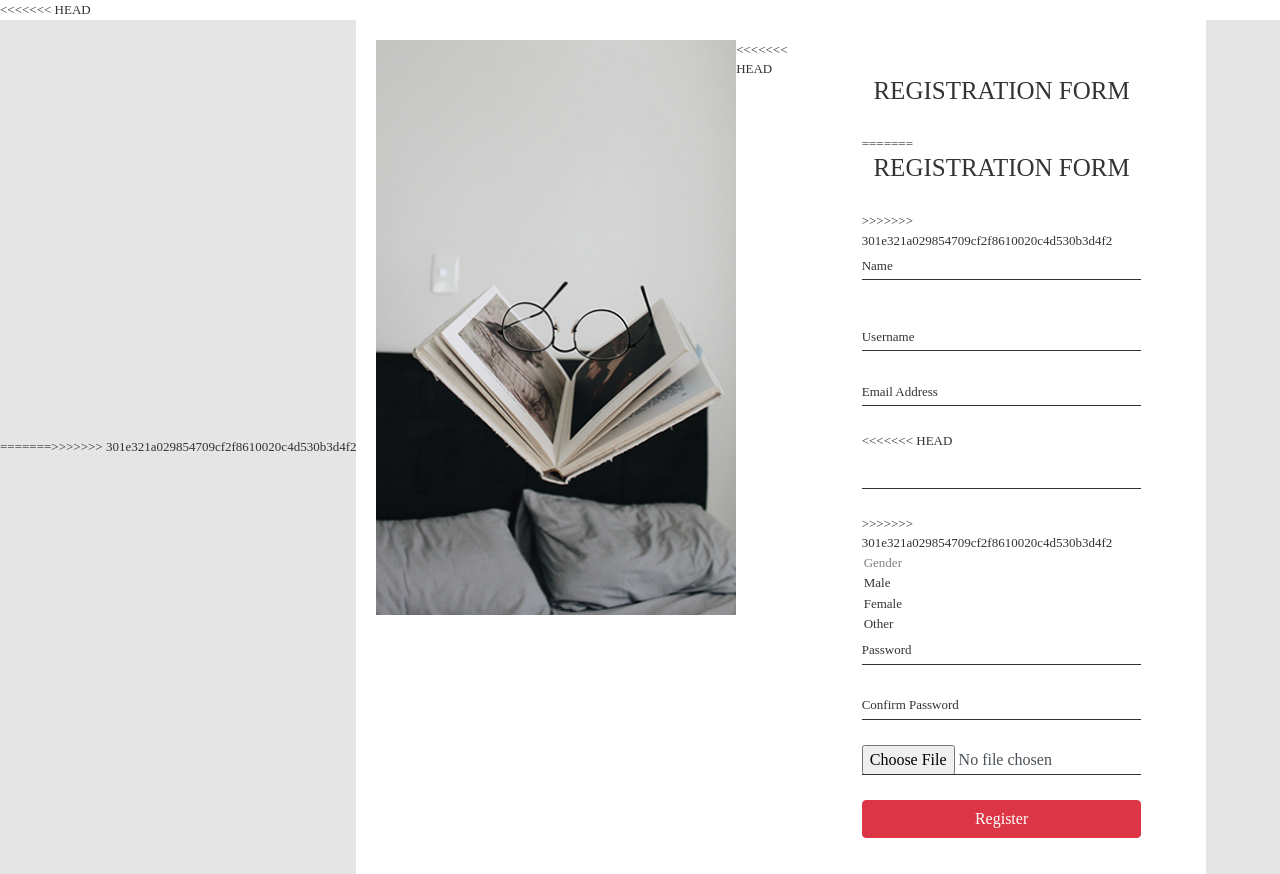
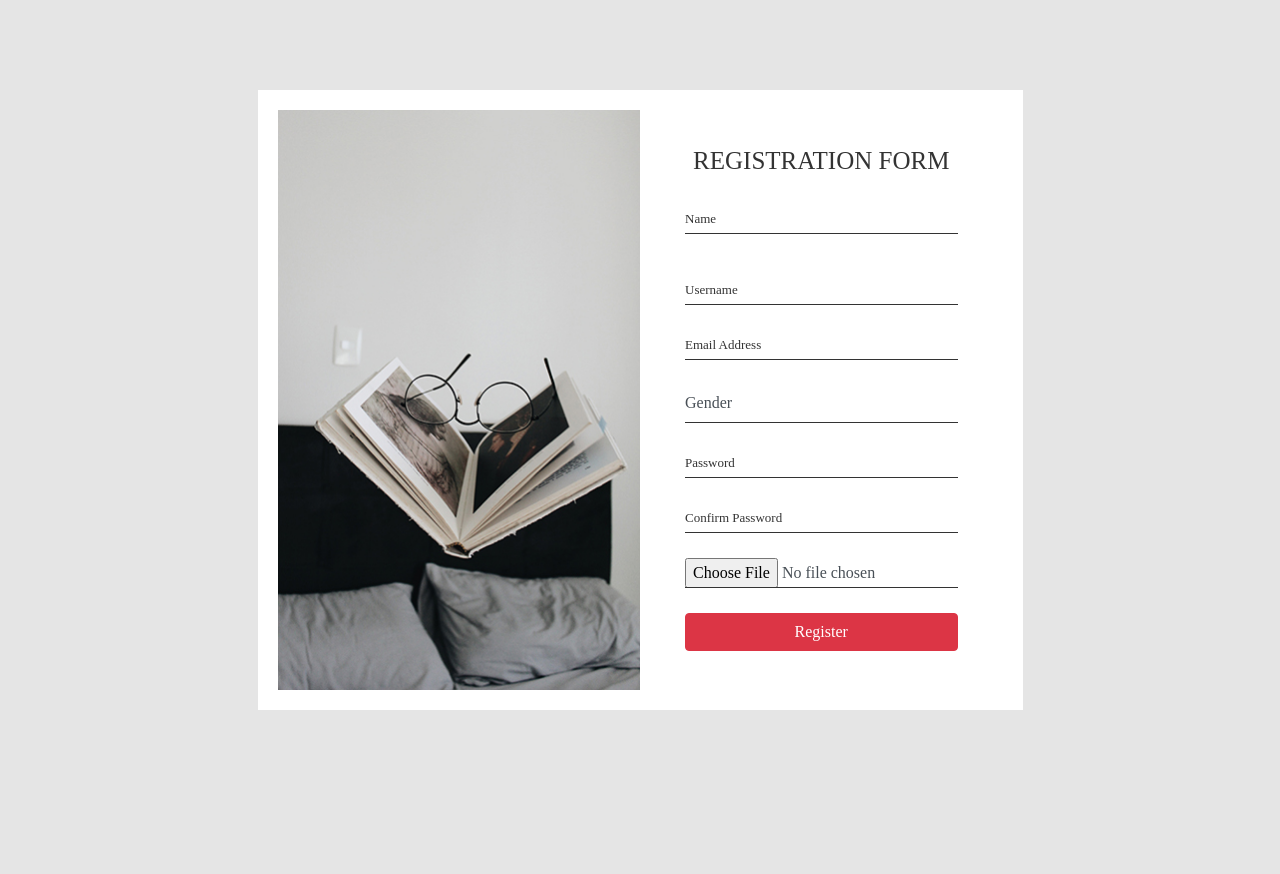
Before and after one commit to nguyenbaolong11062000/quanLyNhaSach, a Flask app: page /register in a window 1280 px wide. After the commit the page ends 710 px from the top, so only its background shows below. Run offline with Flask 2, Linux system fonts and the light colour scheme; lists and menus that the app fills with data are empty; parts of the project's set-up code (start-up, migrations or seed data) failed here and were passed over; some libraries are stand-ins or nearby versions; some web fonts are replaced.

Commit message:
thietLapQuanHe

```diff
--- a/nha_sach/templates/registerUser.html
+++ b/nha_sach/templates/registerUser.html
@@ -15,16 +15,11 @@
 
 	<body>
 
-<<<<<<< HEAD
     <div class="wrapper" style="background-image: url('../static/images/about.jpg');">
-=======
-		<div class="wrapper" style="background-image: url('../static/images/about.jpg');">
->>>>>>> 301e321a029854709cf2f8610020c4d530b3d4f2
 			<div class="inner">
 				<div class="image-holder">
 					<img src="../static/images/product2.jpg" alt="">
 				</div>
-<<<<<<< HEAD
 				<form method="post" action="" enctype="multipart/form-data">
 					<h3>Registration Form</h3>
 					{% if err_msg %}
@@ -32,10 +27,6 @@
 						{{ err_msg }}
 					</div>
 					{% endif %}
-=======
-				<form action="">
-					<h3>Registration Form</h3>
->>>>>>> 301e321a029854709cf2f8610020c4d530b3d4f2
 					<div class="form-group">
 						<input type="text" required id="name" name="name" placeholder="Name" class="form-control">
 					</div>
@@ -48,11 +39,7 @@
 						<i class="zmdi zmdi-email"></i>
 					</div>
 					<div class="form-wrapper">
-<<<<<<< HEAD
 						<select name="gender" id="gender" class="form-control">
-=======
-						<select name="" id="" class="form-control">
->>>>>>> 301e321a029854709cf2f8610020c4d530b3d4f2
 							<option value="" disabled selected>Gender</option>
 							<option value="male">Male</option>
 							<option value="femal">Female</option>
```
